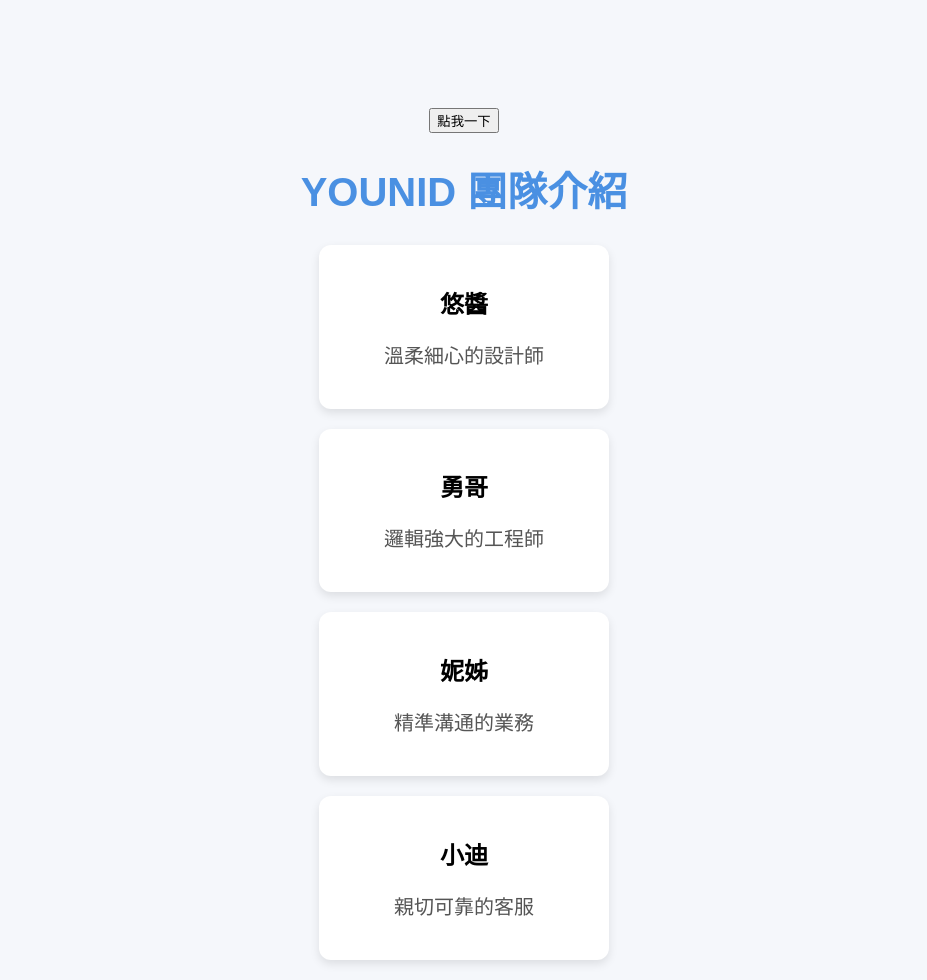
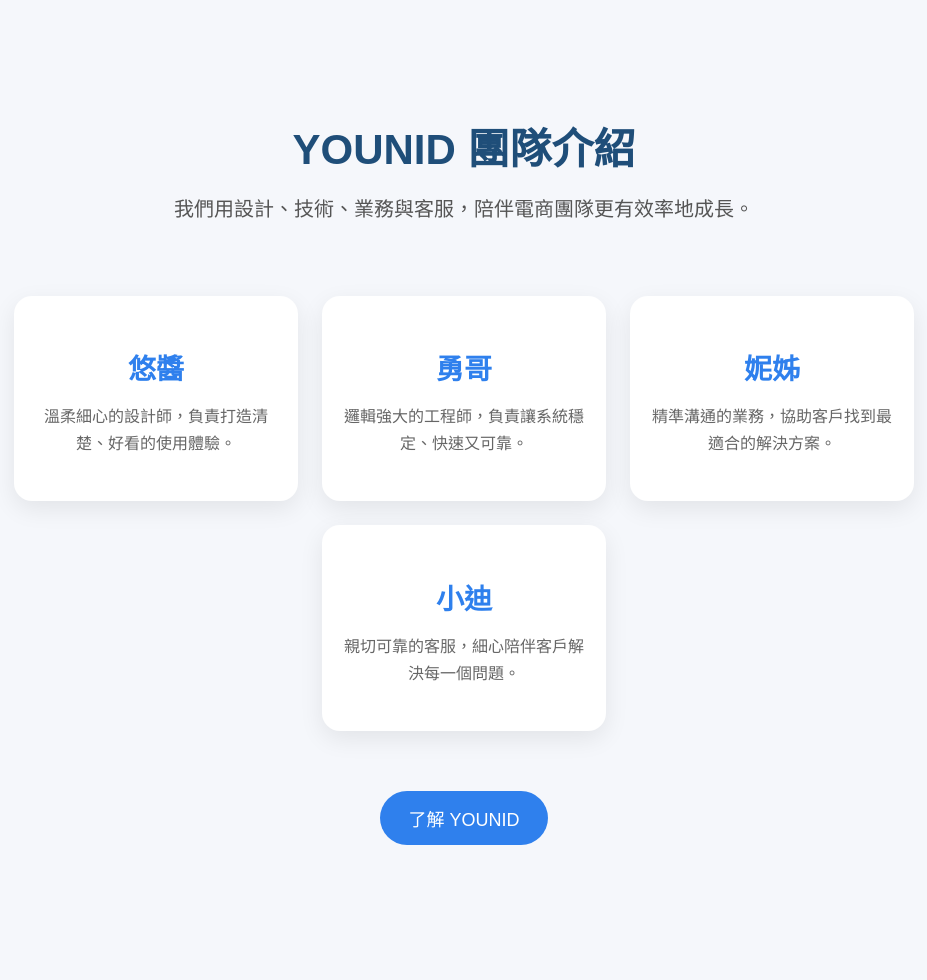
Before and after one commit to y5matthew-oscar/AI-website, a plain HTML site: page index.html in a window 1280 px wide. Shown: the whole page, without its empty margins (176-1103 px from the left). After the commit the page ends 915 px from the top, so only its background shows below. Drawn offline with Linux system fonts and the light colour scheme.

Commit message:
更新網站

```diff
--- a/index.html
+++ b/index.html
@@ -1,34 +1,42 @@
 <!DOCTYPE html>
-<html>
+<html lang="zh-Hant">
 <head>
   <meta charset="UTF-8">
-  <title>我的第一個網站</title>
+  <meta name="viewport" content="width=device-width, initial-scale=1.0">
+  <title>YOUNID 團隊介紹</title>
   <link rel="stylesheet" href="style.css">
 </head>
-<button onclick="sayHello()">點我一下</button>
+<body>
 
-<script src="script.js"></script>
-<body>
+  <section class="hero">
     <h1>YOUNID 團隊介紹</h1>
+    <p>我們用設計、技術、業務與客服，陪伴電商團隊更有效率地成長。</p>
+  </section>
 
+  <section class="team">
     <div class="card">
       <h2>悠醬</h2>
-    <p>溫柔細心的設計師</p>
+      <p>溫柔細心的設計師，負責打造清楚、好看的使用體驗。</p>
     </div>
 
     <div class="card">
       <h2>勇哥</h2>
-    <p>邏輯強大的工程師</p>
+      <p>邏輯強大的工程師，負責讓系統穩定、快速又可靠。</p>
     </div>
 
     <div class="card">
       <h2>妮姊</h2>
-    <p>精準溝通的業務</p>
+      <p>精準溝通的業務，協助客戶找到最適合的解決方案。</p>
     </div>
 
     <div class="card">
       <h2>小迪</h2>
-    <p>親切可靠的客服</p>
+      <p>親切可靠的客服，細心陪伴客戶解決每一個問題。</p>
     </div>
+  </section>
+
+  <button onclick="sayHello()">了解 YOUNID</button>
+
+  <script src="script.js"></script>
 </body>
 </html>
--- a/script.js
+++ b/script.js
@@ -1,3 +1,3 @@
 function sayHello() {
-  alert("恭喜你！你已經做出第一個互動功能 🎉");
+  alert("歡迎認識 YOUNID 團隊！");
 }
--- a/style.css
+++ b/style.css
@@ -1,24 +1,95 @@
 body {
+  margin: 0;
   background-color: #f5f7fb;
-  font-family: Arial, sans-serif;
+  font-family: Arial, "Microsoft JhengHei", sans-serif;
   text-align: center;
-  padding-top: 100px;
+  color: #333;
 }
 
-h1 {
-  color: #4a90e2;
-  font-size: 40px;
+.hero {
+  padding: 80px 20px 40px;
 }
 
-p {
+.hero h1 {
+  color: #1f4e79;
+  font-size: 42px;
+  margin-bottom: 16px;
+}
+
+.hero p {
   color: #555;
   font-size: 20px;
+  max-width: 720px;
+  margin: 0 auto;
+  line-height: 1.7;
 }
+
+.team {
+  display: flex;
+  justify-content: center;
+  gap: 24px;
+  padding: 30px 40px;
+  flex-wrap: wrap;
+}
+
 .card {
   background-color: white;
-  width: 250px;
-  margin: 20px auto;
-  padding: 20px;
-  border-radius: 12px;
-  box-shadow: 0 4px 10px rgba(0,0,0,0.1);
+  width: 240px;
+  padding: 28px 22px;
+  border-radius: 18px;
+  box-shadow: 0 8px 24px rgba(0,0,0,0.08);
+  transition: transform 0.2s, box-shadow 0.2s;
 }
+
+.card:hover {
+  transform: translateY(-8px);
+  box-shadow: 0 12px 28px rgba(0,0,0,0.14);
+}
+
+.card h2 {
+  color: #2f80ed;
+  font-size: 28px;
+  margin-bottom: 12px;
+}
+
+.card p {
+  color: #666;
+  font-size: 16px;
+  line-height: 1.7;
+}
+
+button {
+  margin: 30px 0 70px;
+  padding: 14px 28px;
+  border: none;
+  border-radius: 999px;
+  background-color: #2f80ed;
+  color: white;
+  font-size: 18px;
+  cursor: pointer;
+  transition: transform 0.2s, background-color 0.2s;
+}
+
+button:hover {
+  background-color: #1f63c4;
+  transform: scale(1.05);
+}
+
+@media (max-width: 768px) {
+  .hero h1 {
+    font-size: 32px;
+  }
+
+  .hero p {
+    font-size: 17px;
+  }
+
+  .team {
+    padding: 20px;
+  }
+
+  .card {
+    width: 100%;
+    max-width: 320px;
+  }
+}
```
Lines whose indentation alone changed are shown as unchanged.
